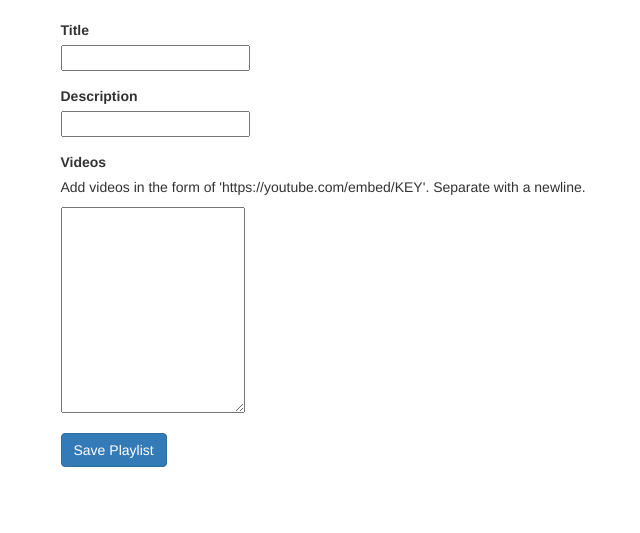
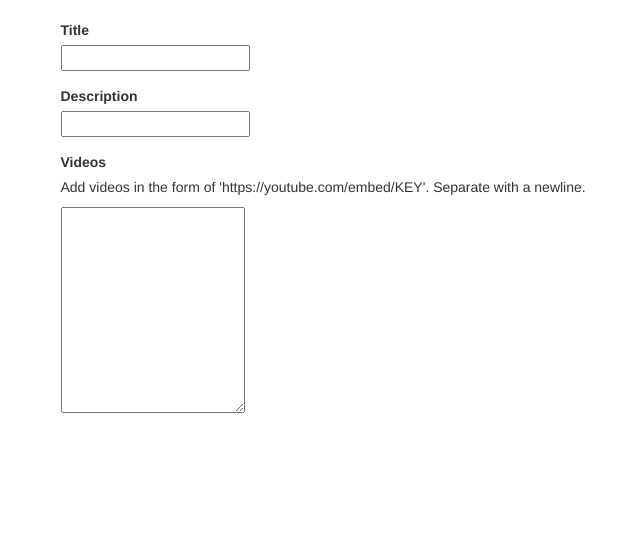
Before and after one commit to escofresco/makeschool_fsp_playlister, a Flask app: template templates/playlists_edit.html in a window 1280 px wide. Shown: the part 73-606 px from the top of the page, without its empty margins (302-942 px from the left). Run offline with Flask 2, Linux system fonts and the light colour scheme; the template is opened without the code that fills it, so the values that code supplies are empty; some libraries are stand-ins or nearby versions.

Commit message:
remove extra save button

```diff
--- a/templates/playlists_edit.html
+++ b/templates/playlists_edit.html
@@ -6,9 +6,6 @@
     <div class='col-sm-6 col-sm-offset-3'>
     <form method='POST' action='/playlists/{{playlist._id}}'>
     {% include 'partials/playlists_form.html' %}
-    <div class='form-group'>
-        <button class='btn btn-primary' type='submit'>Save Playlist</button>
-    </div>
     </form>
     </div>
 </div>
```
